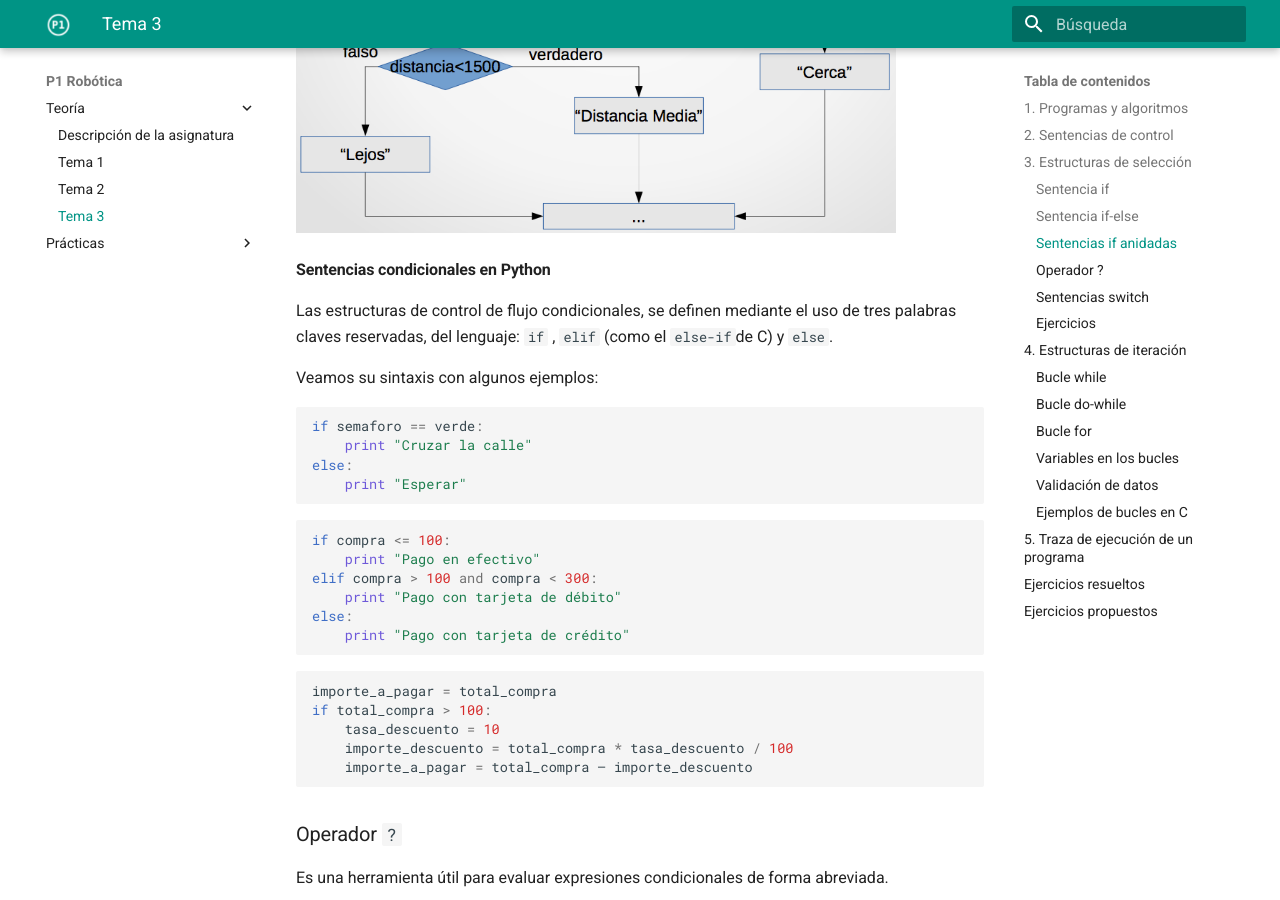
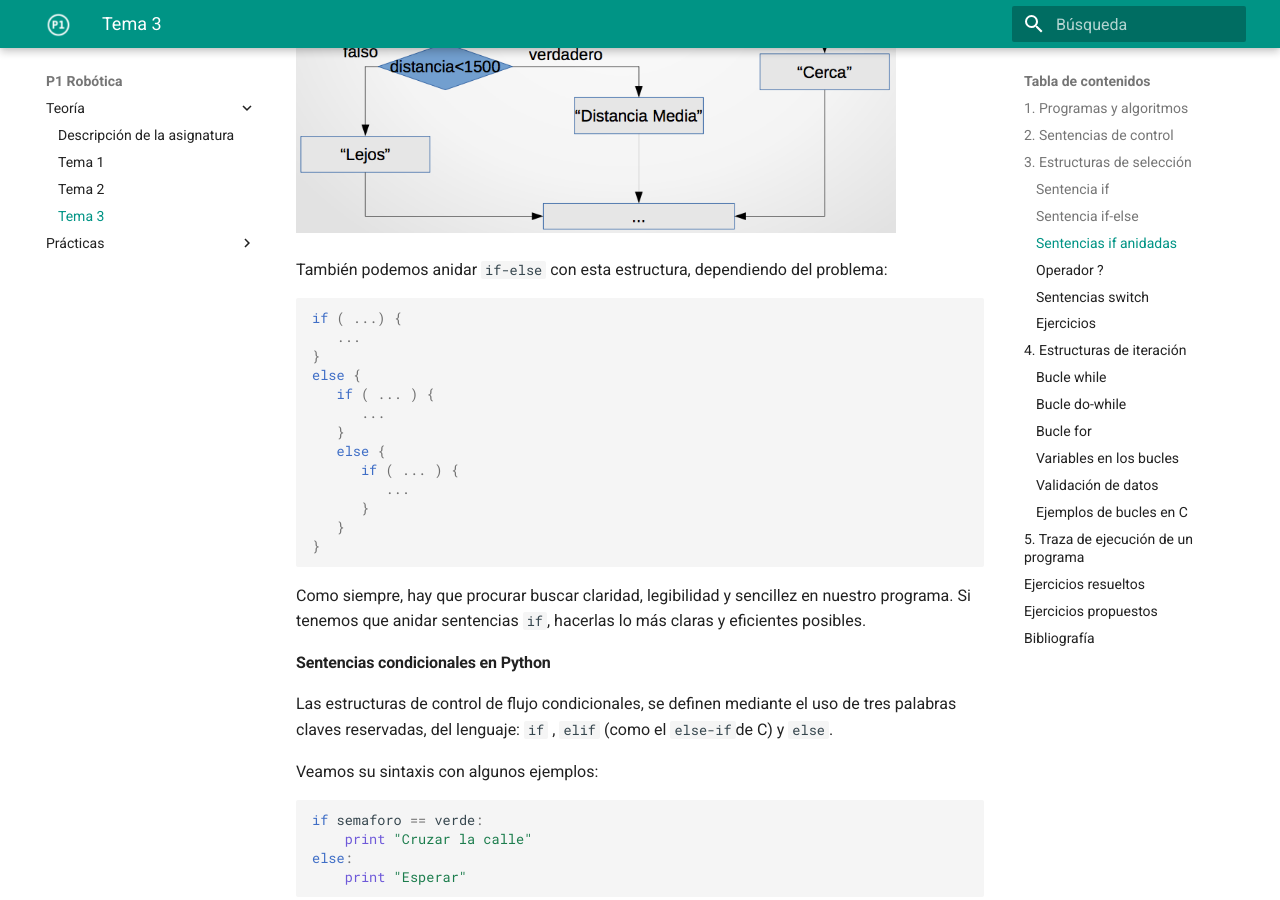
Before and after one commit to cpomares/p1-robotica, an MkDocs documentation site: the page built from docs/Teoria/tema03-sentencias-de-control/tema03-sentencias-de-control.md, in a window 1280 px wide and 900 px high, scrolled down 6603 px. Built offline with MkDocs 1.6.1 and Material for MkDocs 9.7.7, drawn with Linux system fonts in a browser that asks for light colours; some of the changed text lies outside the part shown.

Commit message:
Añadida bibliografía al tema 3

```diff
--- a/docs/Teoria/tema03-sentencias-de-control/tema03-sentencias-de-control.md
+++ b/docs/Teoria/tema03-sentencias-de-control/tema03-sentencias-de-control.md
@@ -237,6 +237,27 @@
 Diagrama sentencia `if anidada`:
 
 <img src="imagenes/if-anidado.png" width="600px"/>
+
+También podemos anidar `if-else` con esta estructura, dependiendo del problema:
+
+~~~c
+if ( ...) {
+   ...
+}
+else {
+   if ( ... ) {
+      ...
+   }
+   else {
+      if ( ... ) {
+         ...
+      }
+   }
+}
+
+~~~
+
+Como siempre, hay que procurar buscar claridad, legibilidad y sencillez en nuestro programa. Si tenemos que anidar sentencias `if`, hacerlas lo más claras y eficientes posibles.
 
 #### Sentencias condicionales en Python
 
@@ -1046,6 +1067,11 @@
 
 Tras mostrar el menú, el programa debe leer un número del 1 al 6 y realizar la opción indicada con los dos números. Tras realizar las operaciones e indicar el resultado, el programa volverá a mostrar el menú y así sucesivamente. Finalizará cuando se introduzca la opción 6.
 
+## Bibliografía
+
+- Capítulos 5 y 6 de "Programación en C, metodología, algoritmos y estructuras de datos", Luis Joyanes, Ignacio Zahonero
+- Capítulos 5.1 a 5.7 de "Fundamentos de Programación", Jesús Carretero y otros
+
 ----
 
 Programación 1, Grado de Robótica, curso 2019-20
```
